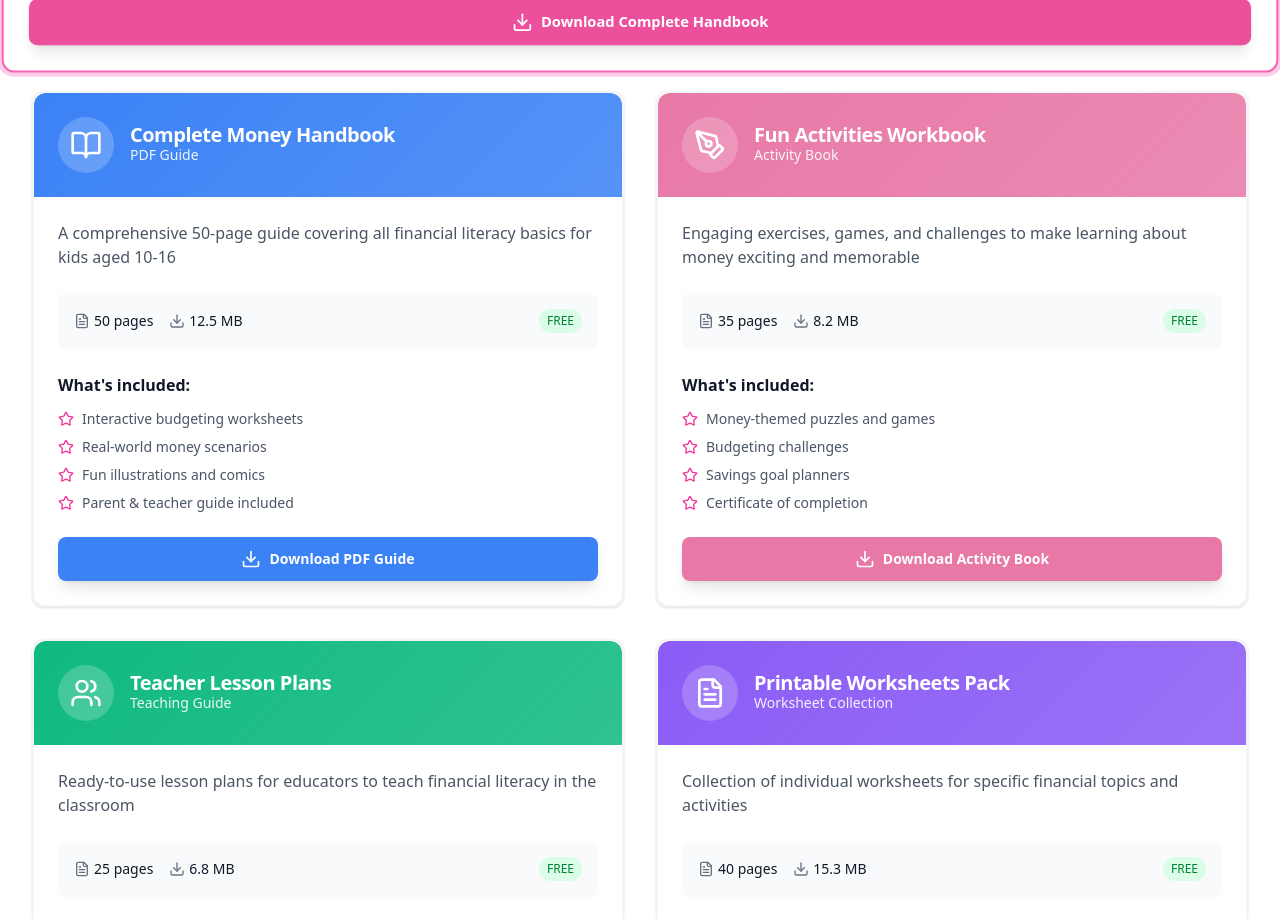
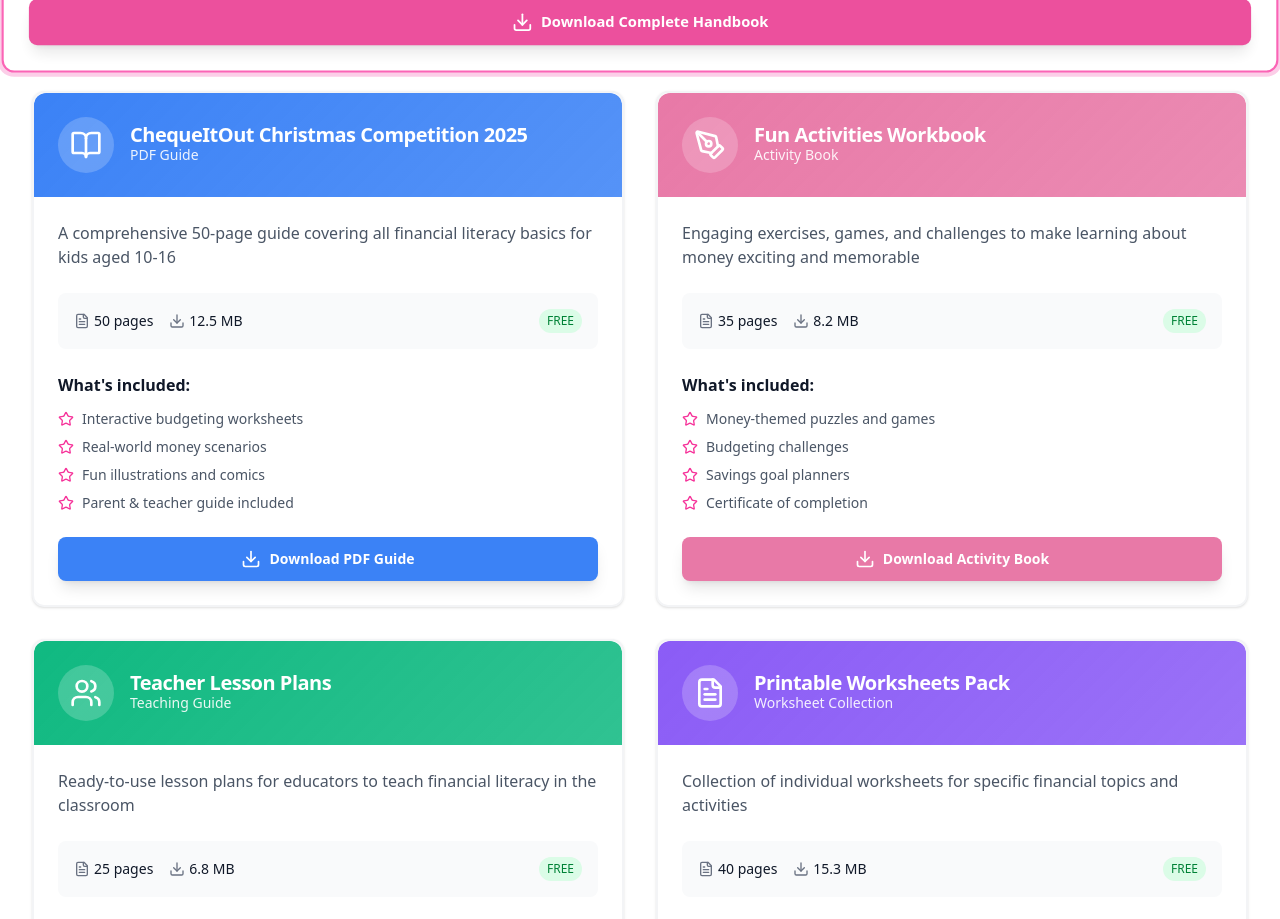
Before and after one commit to reniaganguly/ChequeItOut, a React (Vite) app: page /resources in a window 1280 px wide. Shown: the part 840-1759 px from the top of the page. Built offline with nearby package versions, Linux system fonts and the light colour scheme.

Commit message:
update pdf

```diff
--- a/src/pages/Resources.jsx
+++ b/src/pages/Resources.jsx
@@ -29,7 +29,7 @@
     },
     {
       id: 'handbook',
-      title: 'Complete Money Handbook',
+      title: 'ChequeItOut Christmas Competition 2025',
       description: 'A comprehensive 50-page guide covering all financial literacy basics for kids aged 10-16',
       type: 'PDF Guide',
       pages: '50 pages',
@@ -37,6 +37,7 @@
       icon: BookOpen,
       color: 'from-blue-500 to-cyan-500',
       bgColor: '#3b82f6',
+      downloadUrl: '/ChequeItOut Christmas Competition 2025.pdf',
       features: [
         'Interactive budgeting worksheets',
         'Real-world money scenarios',
```
Also changed, not shown: 1 other file (tests, documents, lock files or other folders).
